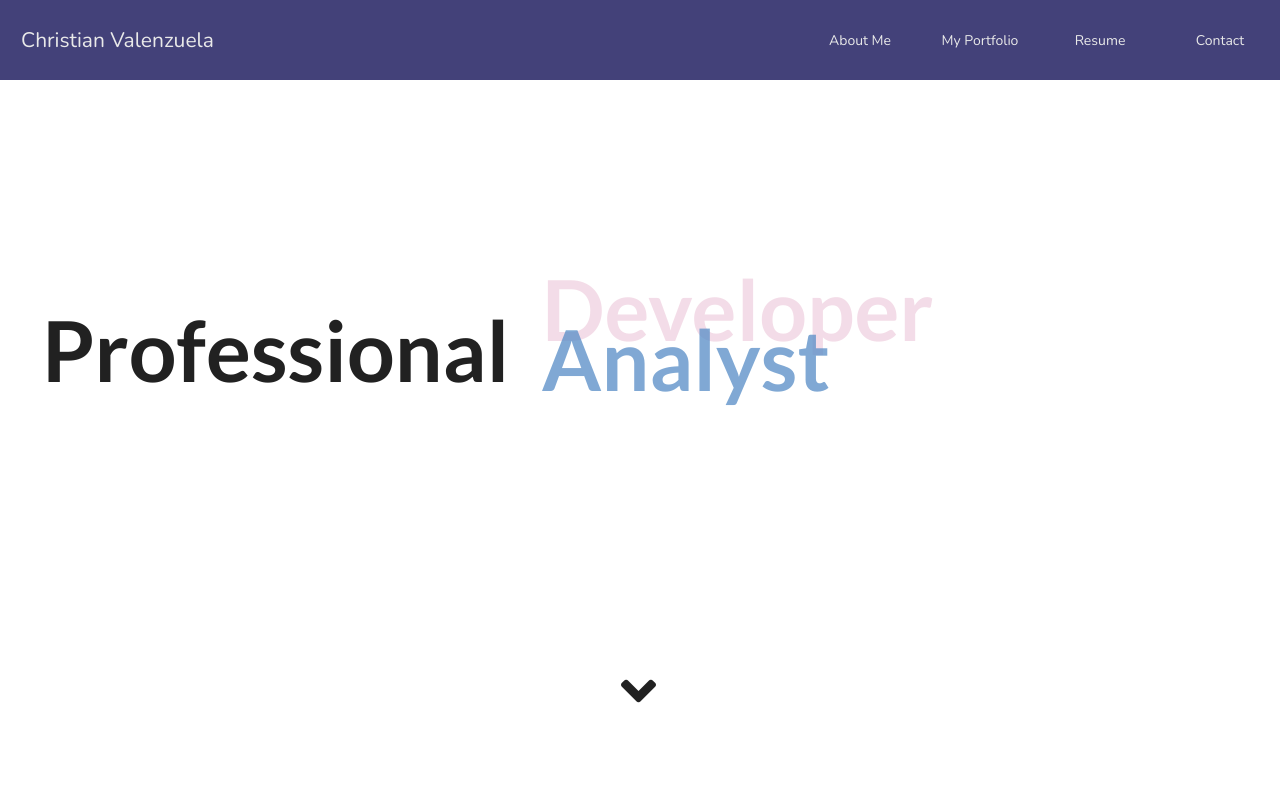
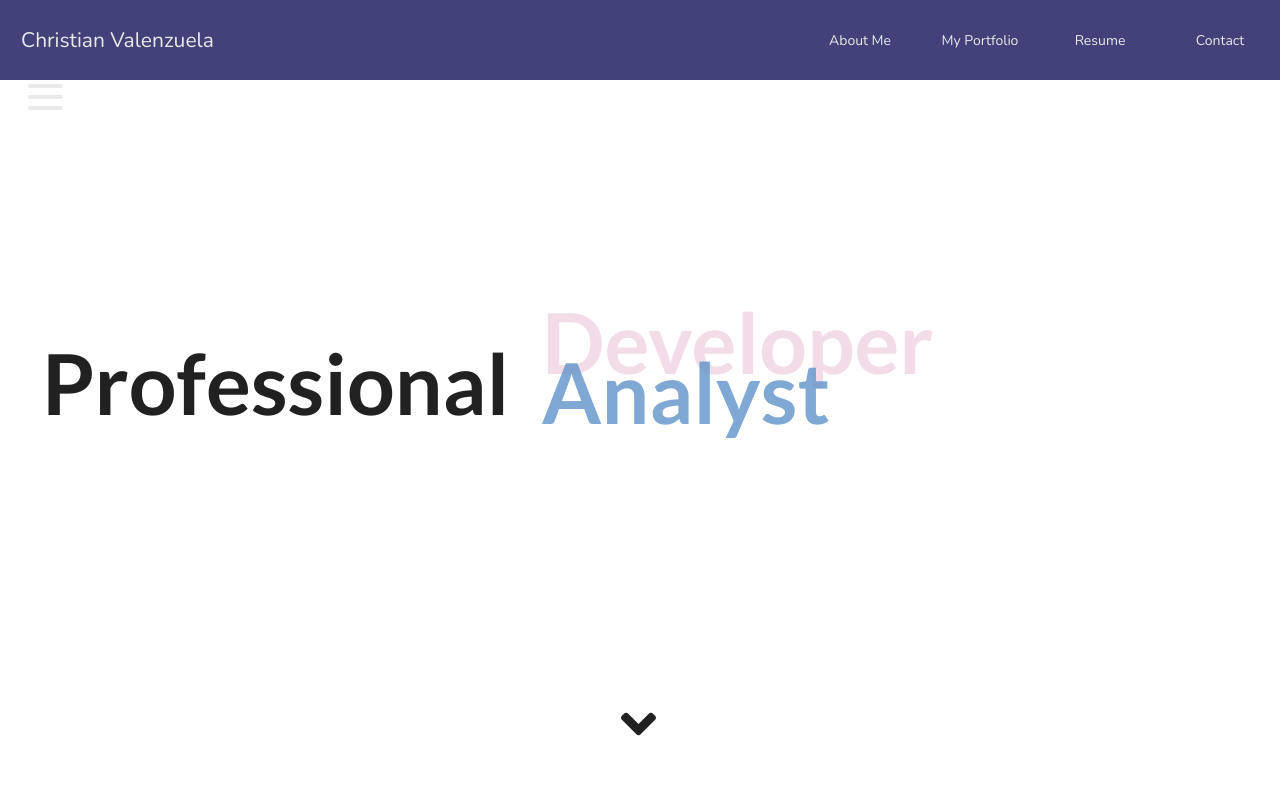
Before and after one commit to chris-av/portfolio-react, a Next.js app: page / in a window 1280 px wide. Shown: the top 800 px of the page. Built offline with nearby package versions, Linux system fonts and the light colour scheme.

Commit message:
move burger to inside navigation

```diff
--- a/components/Burger.tsx
+++ b/components/Burger.tsx
@@ -7,10 +7,10 @@ export default function Burger() {
 
   return (
     <div
-      aria-label="Toggle menu"
+      aria-label="toggle menu"
       aria-expanded={isExpanded}
       onClick={() => toggleOpen(!open)}
-      className="lg:hidden bg-purple flex flex-col justify-center w-full h-[80px] outline-transparent pl-8 [&>*]:bg-white [&>*]:h-[4px] [&>*]:w-[35px] [&>*]:my-1 [&>*]:rounded-lg [&>*]:transition-transform [&>*]:duration-300 [&>*]:origin-[3px]"
+      className="h-full outline-transparent w-[80px] cursor-pointer flex flex-col justify-center pl-8 [&>*]:bg-white [&>*]:h-[4px] [&>*]:w-[35px] [&>*]:my-1 [&>*]:rounded-lg [&>*]:transition-transform [&>*]:duration-300 [&>*]:origin-[3px]"
     >
       <span style={{ transform: open ? 'rotate(45deg)' : 'rotate(0)' }} />
       <span style={{ transform: open ? 'translateX(20px)' : 'translateX(0)', opacity: open ? 0 : 1 }} />
--- a/components/Navigation.tsx
+++ b/components/Navigation.tsx
@@ -1,12 +1,17 @@
 import React from 'react';
 import Link from 'next/link';
-
+import Burger from '@/components/Burger';
 
 
 export default function Navigation() {
     return (
-      <div className="hidden lg:block">
-        <nav className="flex justify-between min-h-[80px] bg-purple text-white">
+      <div className="fixed w-full lg:static h-[80px] bg-purple text-white z-30">
+
+        <div className="h-full lg:hidden">
+          <Burger />
+        </div>
+
+        <nav className="hidden h-full lg:flex justify-between">
 
           <Link href="/" className="flex justify-center items-center select-none text-2xl ml-6 hover:text-white">
             Christian Valenzuela
```
